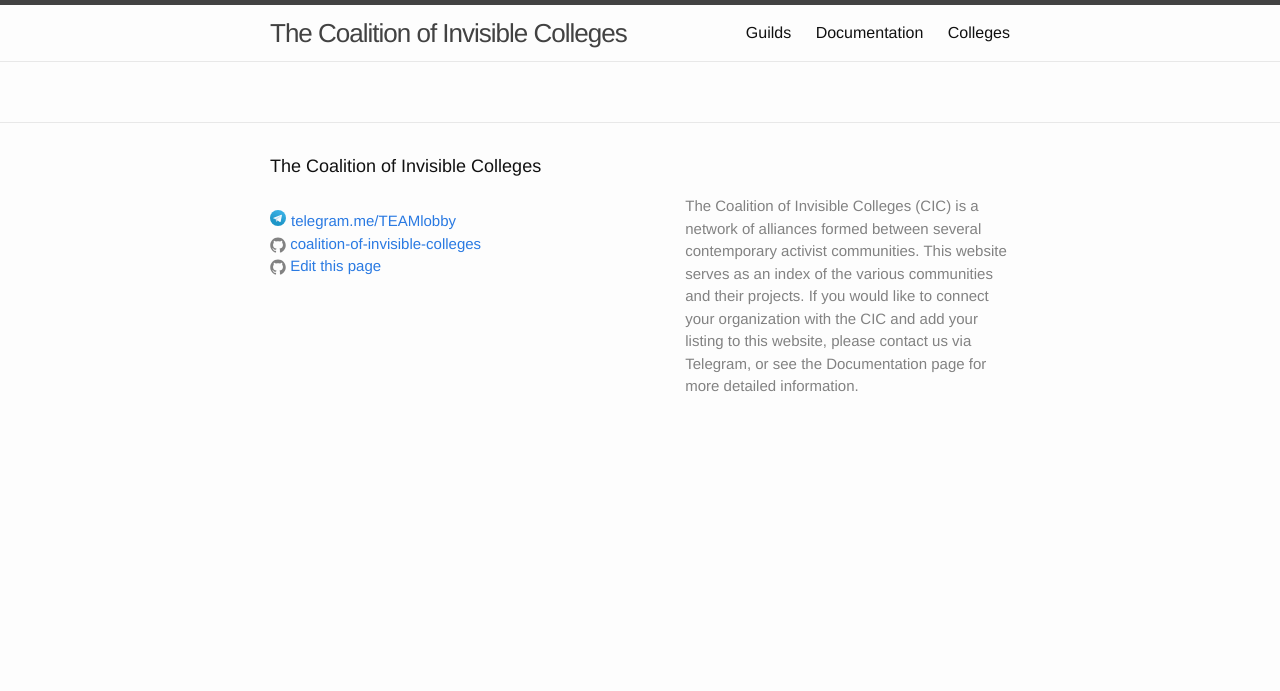
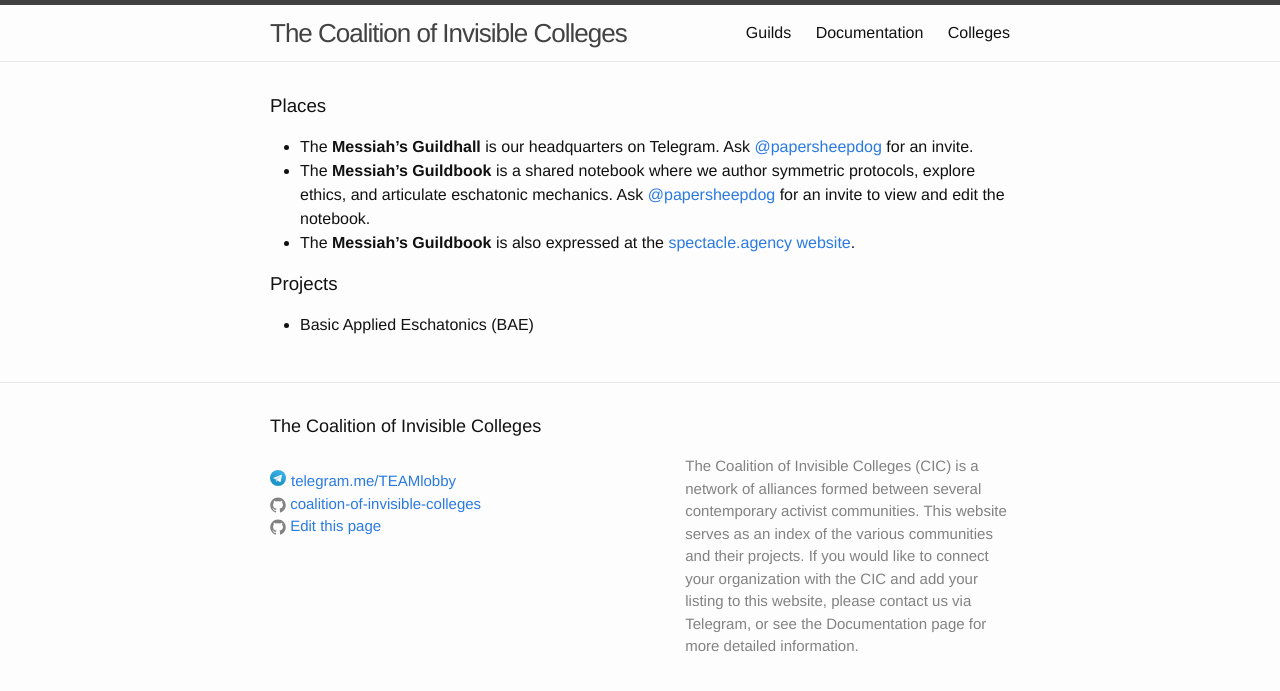
Before and after one commit to coalition-of-invisible-colleges/cic.github.io, a Jekyll site: the page built from colleges/TEAM/team-messiahs.md, in a window 1280 px wide. Shown: the top 691 px of the page. Built offline with Jekyll 4.4.1, drawn with Linux system fonts in a browser that asks for light colours.

Commit message:
adding details

```diff
--- a/colleges/TEAM/team-messiahs.md
+++ b/colleges/TEAM/team-messiahs.md
@@ -4,3 +4,11 @@ college: TEAM
 guild: messiahs
 pointperson: papersheepdog
 ---
+### Places
+* The **Messiah's Guildhall** is our headquarters on Telegram. Ask [@papersheepdog](http://telegram.me/papersheepdog) for an invite.
+* The **Messiah's Guildbook** is a shared notebook where we author symmetric protocols, explore ethics, and articulate eschatonic mechanics.  Ask [@papersheepdog](http://telegram.me/papersheepdog) for an invite to view and edit the notebook.
+* The **Messiah's Guildbook** is also expressed at the [spectacle.agency website](http://spectacle.agency/pages/view/171/messiahs-guildbook-wiki-home).
+
+### Projects
+
+* Basic Applied Eschatonics (BAE)
```
